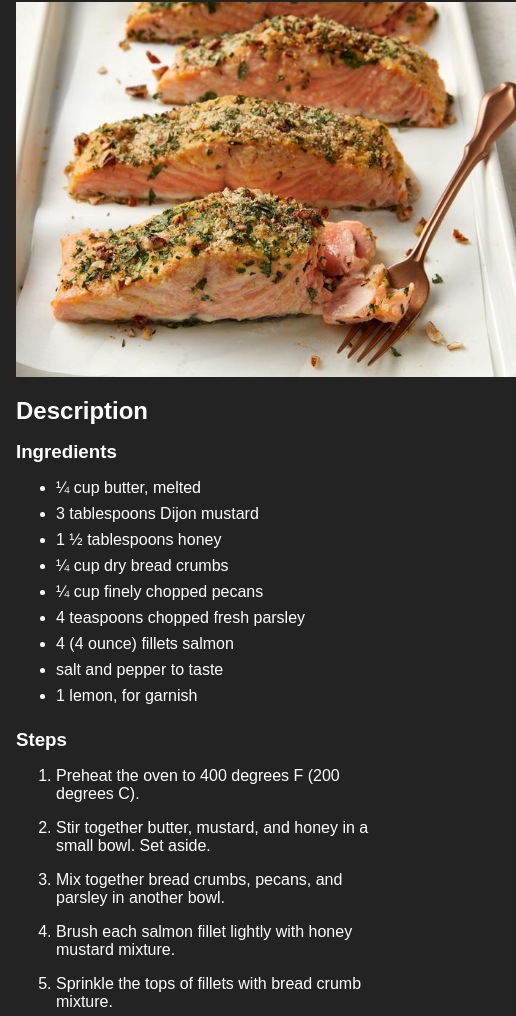
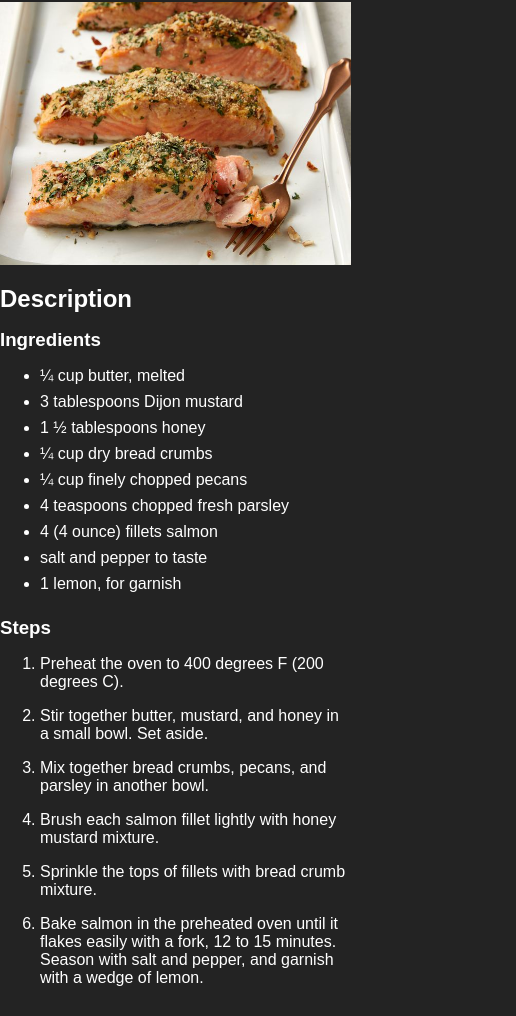
Before and after one commit to ResoluteLemon/odin-recipes, a plain HTML site: page recipes/baked-dijon-salmon.html in a window 390 px wide. Shown: the part 67-1083 px from the top of the page, 516 px wide, since content can reach past the window. Drawn offline with Linux system fonts and the light colour scheme.

Commit message:
Make fonts more responsive on recipe pages

```diff
--- a/recipes/baked-dijon-salmon.html
+++ b/recipes/baked-dijon-salmon.html
@@ -8,7 +8,7 @@
 </head>
 <body>
     <h1 id="header">Baked Dijon Salmon</h1>
-    <div>
+    <div class="img-container">
         <img src="../images/baked-dijon-salmon.jpg" alt="Image of Baked Dijon Salmon">
     </div>
     <div class="container-description">
--- a/styles/recipes.css
+++ b/styles/recipes.css
@@ -12,7 +12,6 @@ body {
     justify-content: center;
     align-items: baseline;
     gap: 1rem;
-    margin-left: 1rem;
 }
 
 a {
@@ -23,12 +22,17 @@ h1 {
     margin-top: 1rem;
 }
 
+.img-container {
+    max-width: 90%;
+}
+
+
 img {
-    max-width: 500px;
+    width: 100%;
 }
 
 ol, ul {
-    font-size: 1rem;
+    font-size: clamp(0.5rem, 1rem, 1rem);
 }
 
 
@@ -42,7 +46,7 @@ ol li {
 
 
 .content-box {
-    max-width: 720px;
+    max-width: 90%;
 }
 
 .container-description {
```
Also changed, not shown: recipes/italian-braised-beef-and-potatoes.html (+1 -1 lines), recipes/savory-garlic-marinated-steaks.html (+1 -1 lines), recipes/tangy-honey-glazed-ham.html (+1 -1 lines).
